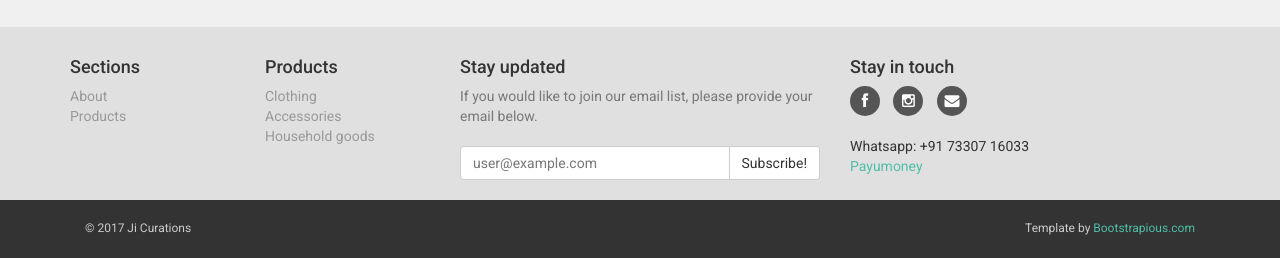
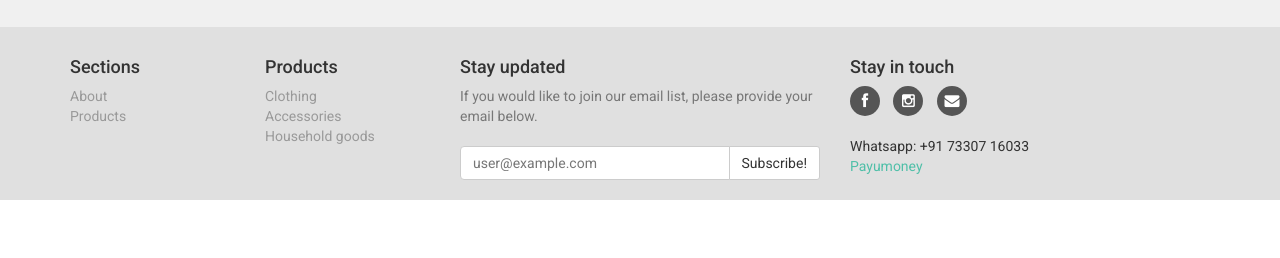
Before and after one commit to hebda/JiCurations, a Flask app: page / in a window 1280 px wide. Shown: the part 2960-3218 px from the top of the page. After the commit the page ends 3160 px from the top, so only its background shows below. Run offline with Flask 2, Linux system fonts and the light colour scheme; some libraries are stand-ins or nearby versions.

Commit message:
removed footer

```diff
--- a/app/templates/index.html
+++ b/app/templates/index.html
@@ -61,7 +61,7 @@
                         <span class="sr-only">Toggle search</span>
                         <i class="fa fa-search"></i>
                     </button>
-                    <a class="btn btn-default navbar-toggle" href="#contact">
+                    <a class="btn btn-default navbar-toggle" href="/coming_soon">
                         <i class="fa fa-shopping-cart"></i>  <span class="hidden-xs">0 items in cart</span>
                     </a>
                 </div>
@@ -106,7 +106,7 @@
             <div class="navbar-buttons">
 
                 <div class="navbar-collapse collapse right" id="basket-overview">
-                    <a href="#contact" class="btn btn-primary navbar-btn"><i class="fa fa-shopping-cart"></i><span class="hidden-sm">0 items in cart</span></a>
+                    <a href="/coming_soon" class="btn btn-primary navbar-btn"><i class="fa fa-shopping-cart"></i><span class="hidden-sm">0 items in cart</span></a>
                 </div>
                 <!--/.nav-collapse -->
 
@@ -393,27 +393,6 @@ Most of our products are unique pieces, which means they are not made to order.
         <!-- *** FOOTER END *** -->
 
 
-
-
-        <!-- *** COPYRIGHT ***
- _________________________________________________________ -->
-        <div id="copyright">
-            <div class="container">
-                <div class="col-md-6">
-                    <p class="pull-left">© 2017 Ji Curations</p>
-
-                </div>
-                <div class="col-md-6">
-                    <p class="pull-right">Template by <a href="https://bootstrapious.com/e-commerce-templates">Bootstrapious.com</a>
-                         <!-- Not removing these links is part of the license conditions of the template. Thanks for understanding :) If you want to use the template without the attribution links, you can do so after supporting further themes development at https://bootstrapious.com/donate  -->
-                    </p>
-                </div>
-            </div>
-        </div>
-        <!-- *** COPYRIGHT END *** -->
-
-
-
     </div>
     <!-- /#all -->
 
```
Also changed, not shown: app/templates/coming_soon.html (+2 -23 lines).
